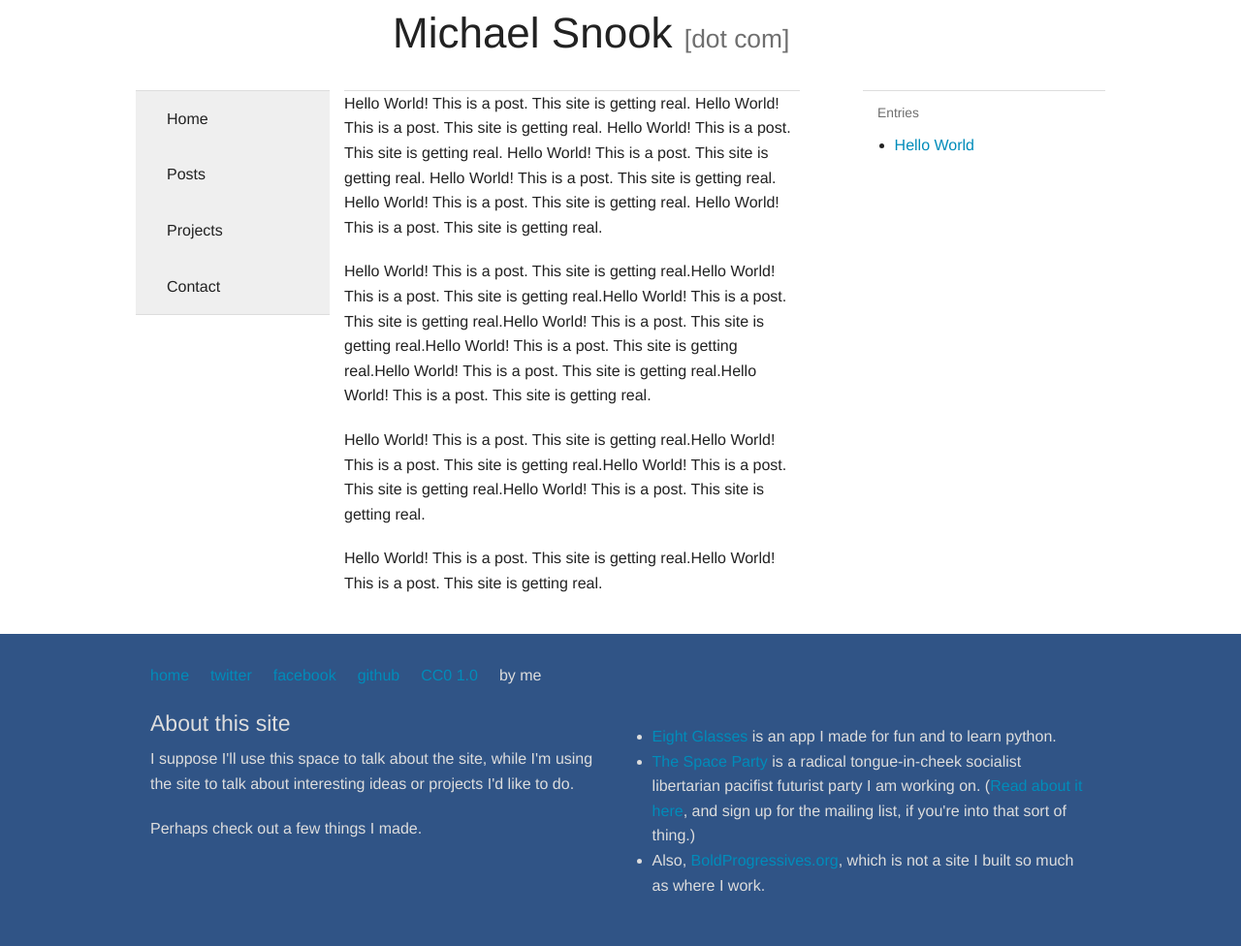
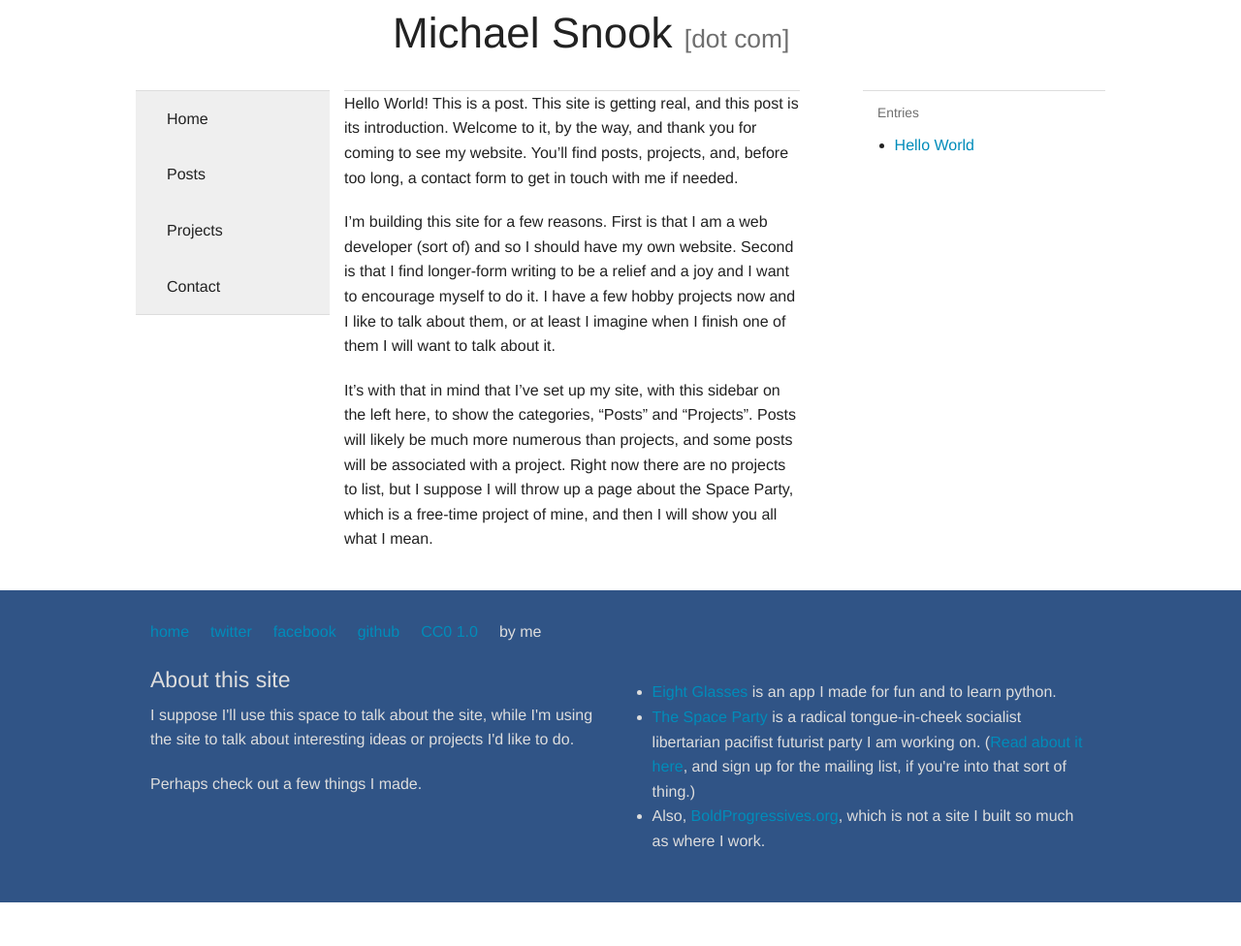
Before and after one commit to michaelsnook/snook.pub, a Jekyll site: the page built from _posts/2014-05-23-Hello-World.md, in a window 1280 px wide. Shown: the whole page at 97% size. Built offline with Jekyll 4.4.1, drawn with Linux system fonts in a browser that asks for light colours; after the commit the page ends 931 px from its top, so only the background shows below that.

Commit message:
post content update

```diff
--- a/_posts/2014-05-23-Hello-World.md
+++ b/_posts/2014-05-23-Hello-World.md
@@ -5,16 +5,18 @@ datestring: Friday, May 23, 2014
 category: posts
 ---
 
-Hello World! This is a post. This site is getting real.
-Hello World! This is a post. This site is getting real.
-Hello World! This is a post. This site is getting real.
-Hello World! This is a post. This site is getting real.
-Hello World! This is a post. This site is getting real.
-Hello World! This is a post. This site is getting real.
-Hello World! This is a post. This site is getting real.
+Hello World! This is a post. This site is getting real, and this post is its introduction.
+Welcome to it, by the way, and thank you for coming to see my website. You'll find posts,
+projects, and, before too long, a contact form to get in touch with me if needed.
 
-Hello World! This is a post. This site is getting real.Hello World! This is a post. This site is getting real.Hello World! This is a post. This site is getting real.Hello World! This is a post. This site is getting real.Hello World! This is a post. This site is getting real.Hello World! This is a post. This site is getting real.Hello World! This is a post. This site is getting real.
+I'm building this site for a few reasons. First is that I am a web developer (sort of) and
+so I should have my own website. Second is that I find longer-form writing to be a relief
+and a joy and I want to encourage myself to do it. I have a few hobby projects now and I
+like to talk about them, or at least I imagine when I finish one of them I will want to talk
+about it.
 
-Hello World! This is a post. This site is getting real.Hello World! This is a post. This site is getting real.Hello World! This is a post. This site is getting real.Hello World! This is a post. This site is getting real.
-
-Hello World! This is a post. This site is getting real.Hello World! This is a post. This site is getting real.
+It's with that in mind that I've set up my site, with this sidebar on the left here, to show
+the categories, "Posts" and "Projects". Posts will likely be much more numerous than projects,
+and some posts will be associated with a project. Right now there are no projects to list,
+but I suppose I will throw up a page about the Space Party, which is a free-time project of
+mine, and then I will show you all what I mean.
```
